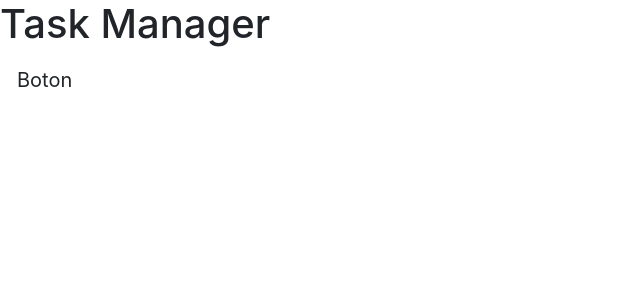
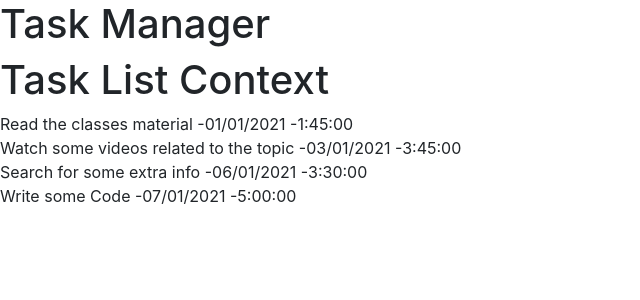
Before and after one commit to Gabymarrod/Task-Manager-react-project, a React (Create React App) app: page / in a window 1280 px wide. Shown: the top 300 px of the page, without its empty margins (0-640 px from the left). Built offline with nearby package versions, Linux system fonts and the light colour scheme.

Commit message:
Incorporando Lista de Tareas, Task form y Context, codigo funcional

```diff
--- a/public/index.html
+++ b/public/index.html
@@ -10,6 +10,7 @@
       content="Web site created using create-react-app"
     />
     <link rel="apple-touch-icon" href="%PUBLIC_URL%/logo192.png" />
+    <link rel="stylesheet" href="https://cdnjs.cloudflare.com/ajax/libs/font-awesome/5.15.2/css/all.min.css">
     <!--
       manifest.json provides metadata used when your web app is installed on a
       user's mobile device or desktop. See https://developers.google.com/web/fundamentals/web-app-manifest/
--- a/src/App.js
+++ b/src/App.js
@@ -1,5 +1,7 @@
-//import logo from './logo.svg';
+import React from 'react' //import logo from './logo.svg';
 import './App.css';
+import TaskList from './components/task/TaskList';
+
 
 function App() {
   return (
@@ -8,7 +10,7 @@ function App() {
         <h1> Task Manager</h1>
       </header>
       <div>
-        <button className="btn btn-lg">Boton</button>
+        <TaskList/>
       </div>
     </div>
   );
--- /dev/null
+++ b/src/components/context/TaskListContext.js
@@ -0,0 +1,24 @@
+import React, {createContext, useState} from
+'react'
+
+export const TaskListContext = createContext()
+
+const TaskListContextProvider = () => {
+  const tasks = [
+      {task:'Read the classes material', status:'started', date: '01/01/2021', hour: '14:20:00', duration:'1:45:00'},
+      {task:'Watch some videos related to the topic', status:' not started', date: '03/01/2021', hour: '07:20:00', duration:'3:45:00'},
+      {task:'Search for some extra info', status:' not started', date: '06/01/2021', hour: '09:30:00', duration:'3:30:00'},
+      {task:'Write some Code', status:'not started', date: '07/01/2021', hour: '13:00:00', duration:'5:00:00'},
+    ]
+
+    return (<div> <h1>Task List Context</h1>
+            {tasks.map((task, i) => {
+                return (<div key= {i}>
+                    {task.task} -{task.date} -{task.duration}
+
+                </div>)
+            })}
+    </div>);
+};
+
+export default TaskListContextProvider;
--- a/src/components/task/Form.js
+++ b/src/components/task/Form.js
@@ -1,7 +1,24 @@
 import React from 'react'
 
-export default function Form(){
-    return (<div>
-        Hola
-    </div>)
+const Form = () => {
+    return(
+    <li className= "list-item">
+        <span>Description</span>
+        <span>Status</span>
+        <span>Date</span>
+        <span>Hour</span>
+        <span>Estimated hours</span>
+        <span>Paused</span>
+        <div>
+            <button className= "btn-delete task-btn">
+                <i className= "fas fa-trash-alt"></i>
+            </button>
+            <button className= "btn-edit task-btn">
+                <i className= "fas fa-pen"></i>
+            </button>
+        </div>
+    </li>
+    )
 }
+
+export default Form
--- /dev/null
+++ b/src/components/task/TaskList.js
@@ -0,0 +1,13 @@
+import React, {useContext} from 'react'
+import TaskListContextProvider from '../context/TaskListContext'
+import Form from './Form'
+const TaskList = () => {
+    //for use the context hook
+
+    return (
+    <div><TaskListContextProvider />
+        </div>);
+
+};
+
+export default TaskList
--- a/src/index.js
+++ b/src/index.js
@@ -5,9 +5,9 @@ import App from './App';
 import reportWebVitals from './reportWebVitals';
 
 ReactDOM.render(
-  <React.StrictMode>
-    <App />
-  </React.StrictMode>,
+
+    <App />,
+
   document.getElementById('root')
 );
 
```
Also changed, not shown: 1 other file (tests, documents, lock files or other folders).
